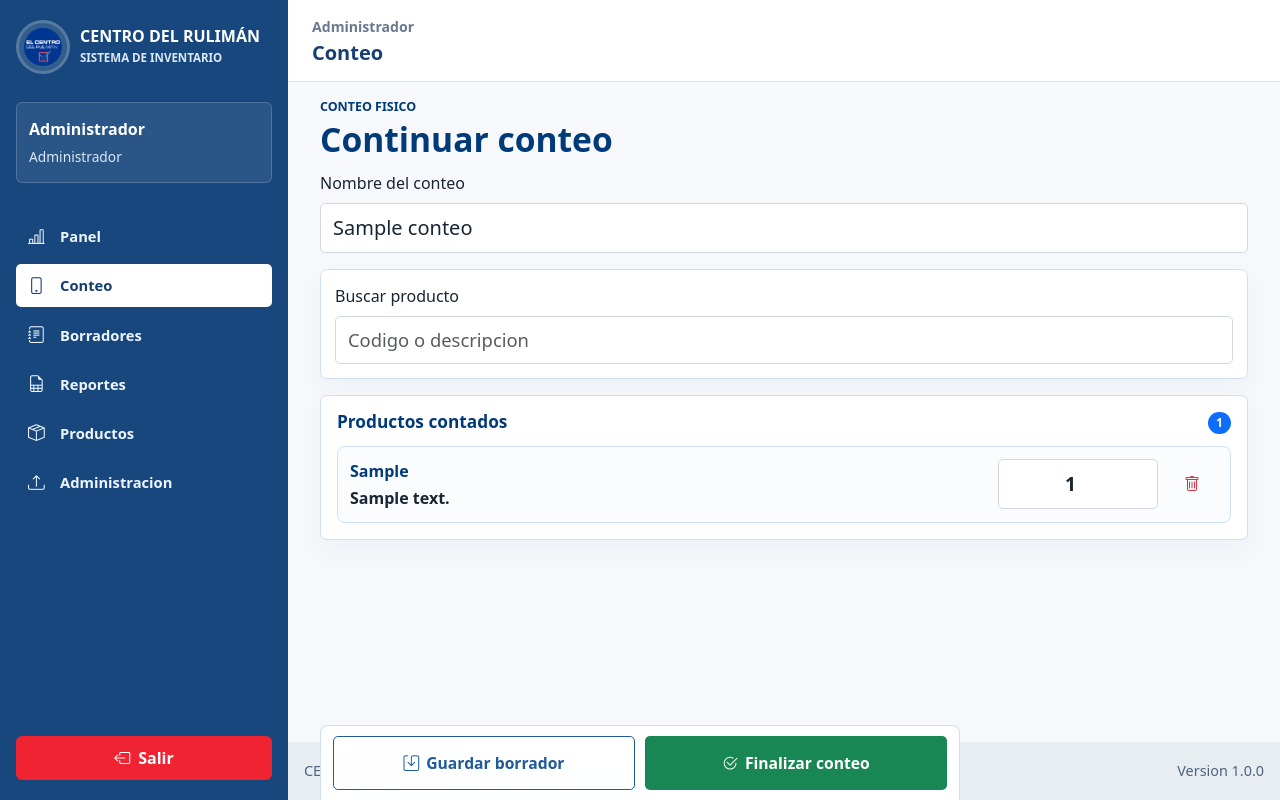
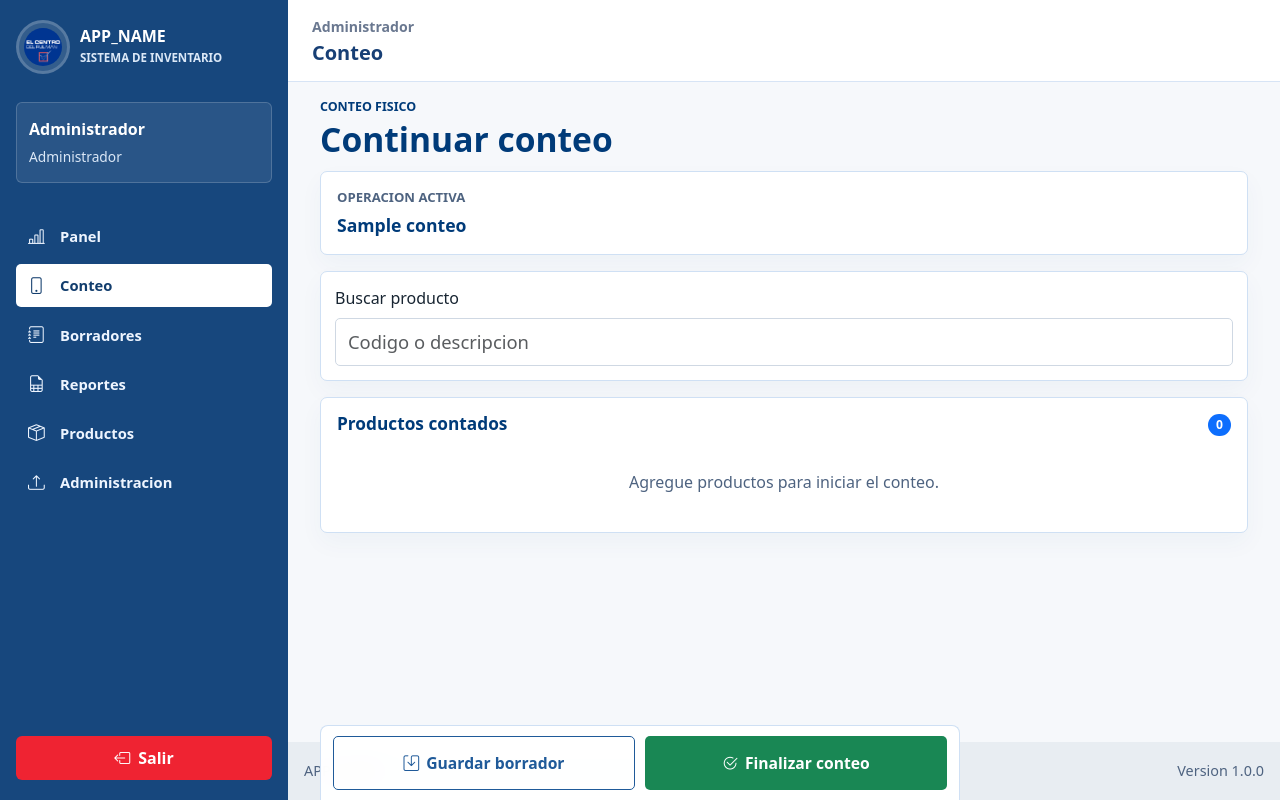
Before and after one commit to iterpos27/inventario-fisico, a PHP site: page /centro_ruliman_inventario/conteo.php?id=1 in a window 1280 px wide. Run offline with PHP 8.4, Linux system fonts and the light colour scheme; a user stored in the database is signed in; tables that the repository leaves empty hold one stand-in row (values such as "Sample post"); some libraries are stand-ins or nearby versions.

Commit message:
Mejorar flujo de operacion de conteo

```diff
--- a/assets/css/style.css
+++ b/assets/css/style.css
@@ -449,6 +449,23 @@
   margin-bottom: 12px;
 }
 
+.count-operation {
+  display: grid;
+  gap: 4px;
+}
+
+.count-operation span {
+  color: var(--muted);
+  font-weight: 800;
+  font-size: 0.82rem;
+  text-transform: uppercase;
+}
+
+.count-operation strong {
+  color: #003b79;
+  font-size: 1.1rem;
+}
+
 .search-input,
 .quantity-input {
   min-height: 58px;
--- a/assets/js/conteo.js
+++ b/assets/js/conteo.js
@@ -1,7 +1,7 @@
 const state = {
-  selected: null,
   items: new Map(),
   saving: false,
+  created: $('conteoCreado')?.value === '1',
 };
 
 const $ = (id) => document.getElementById(id);
@@ -40,7 +40,7 @@
         <strong>${escapeHtml(item.descripcion)}</strong>
       </div>
       <div class="count-item-actions">
-        <input class="form-control" type="number" step="0.01" min="0" inputmode="decimal" value="${item.cantidad}" data-edit="${item.producto_id}">
+        <input class="form-control" type="number" step="0.01" min="0" inputmode="decimal" value="${item.cantidad || ''}" placeholder="Cantidad" data-edit="${item.producto_id}">
         <button class="btn btn-outline-danger" type="button" data-delete="${item.producto_id}" aria-label="Eliminar"><i class="bi bi-trash"></i></button>
       </div>
     `;
@@ -75,47 +75,40 @@
     button.type = 'button';
     button.className = 'search-result';
     button.innerHTML = `<span>${escapeHtml(product.codigo)}</span><strong>${escapeHtml(product.descripcion)}</strong>`;
-    button.addEventListener('click', () => selectProduct(product));
+    button.addEventListener('click', () => addProductLine(product));
     results.appendChild(button);
   }
 
   results.classList.toggle('d-none', products.length === 0);
 }
 
-function selectProduct(product) {
-  state.selected = {
-    producto_id: Number(product.id),
-    codigo: product.codigo,
-    descripcion: product.descripcion,
-  };
-  $('selCodigo').textContent = product.codigo;
-  $('selDescripcion').textContent = product.descripcion;
-  $('productoSeleccionado').classList.remove('d-none');
+function focusQuantity(productId) {
+  requestAnimationFrame(() => {
+    const input = document.querySelector(`[data-edit="${productId}"]`);
+    if (!input) return;
+    input.focus();
+    input.select();
+    input.scrollIntoView({ behavior: 'smooth', block: 'center' });
+  });
+}
+
+function addProductLine(product) {
+  const id = String(product.id);
+  if (!state.items.has(id)) {
+    state.items.set(id, {
+      producto_id: Number(product.id),
+      codigo: product.codigo,
+      descripcion: product.descripcion,
+      cantidad: '',
+    });
+    renderList();
+  } else {
+    showMessage('Producto ya estaba agregado. Actualice la cantidad.', 'warning');
+  }
+
   $('resultadosBusqueda').classList.add('d-none');
   $('buscarProducto').value = '';
-  $('cantidadProducto').value = state.items.get(String(product.id))?.cantidad || '';
-  $('cantidadProducto').focus();
-}
-
-function addSelected() {
-  if (!state.selected) {
-    showMessage('Seleccione un producto', 'warning');
-    return;
-  }
-  const cantidad = Number($('cantidadProducto').value);
-  if (!Number.isFinite(cantidad) || cantidad < 0) {
-    showMessage('Ingrese una cantidad valida', 'warning');
-    return;
-  }
-  state.items.set(String(state.selected.producto_id), {
-    ...state.selected,
-    cantidad,
-  });
-  state.selected = null;
-  $('productoSeleccionado').classList.add('d-none');
-  $('cantidadProducto').value = '';
-  $('buscarProducto').focus();
-  renderList();
+  focusQuantity(product.id);
 }
 
 async function guardarBorrador(auto = false) {
@@ -164,6 +157,41 @@
   }
 }
 
+async function crearConteo() {
+  const nombre = $('nombreConteo').value.trim();
+  if (!nombre) {
+    showMessage('Ingrese el nombre del conteo', 'warning');
+    $('nombreConteo').focus();
+    return;
+  }
+
+  try {
+    const response = await fetch(`${baseUrl}/actions/crear_conteo.php`, {
+      method: 'POST',
+      headers: { 'Content-Type': 'application/json' },
+      body: JSON.stringify({
+        csrf_token: $('csrfToken').value,
+        nombre_conteo: nombre,
+      }),
+    });
+    const data = await response.json();
+    if (!response.ok || !data.ok) throw new Error(data.message || 'Error');
+
+    $('conteoId').value = data.conteo_id;
+    $('conteoCreado').value = '1';
+    state.created = true;
+    $('crearConteoPanel').classList.add('d-none');
+    $('conteoWorkspace').classList.remove('d-none');
+    $('accionesConteo').classList.remove('d-none');
+    $('operacionActiva').classList.remove('d-none');
+    $('operacionNombre').textContent = nombre;
+    showMessage('Conteo creado. Ya puede agregar productos.');
+    $('buscarProducto').focus();
+  } catch (error) {
+    showMessage('No se pudo crear el conteo', 'danger');
+  }
+}
+
 function buildPayload() {
   return {
     csrf_token: $('csrfToken').value,
@@ -179,16 +207,21 @@
   searchTimer = setTimeout(() => buscarProductos(event.target.value), 220);
 });
 
-$('agregarProducto').addEventListener('click', addSelected);
-$('cantidadProducto').addEventListener('keydown', (event) => {
-  if (event.key === 'Enter') addSelected();
+$('crearConteo')?.addEventListener('click', crearConteo);
+$('nombreConteo')?.addEventListener('keydown', (event) => {
+  if (event.key === 'Enter' && !state.created) crearConteo();
 });
 $('guardarBorrador').addEventListener('click', () => guardarBorrador(false));
 $('finalizarConteo').addEventListener('click', finalizarConteo);
 $('listaProductos').addEventListener('input', (event) => {
   const id = event.target.dataset.edit;
   if (!id || !state.items.has(id)) return;
-  state.items.get(id).cantidad = Number(event.target.value || 0);
+  state.items.get(id).cantidad = event.target.value;
+});
+$('listaProductos').addEventListener('keydown', (event) => {
+  if (event.key !== 'Enter' || !event.target.dataset.edit) return;
+  event.preventDefault();
+  $('buscarProducto').focus();
 });
 $('listaProductos').addEventListener('click', (event) => {
   const button = event.target.closest('[data-delete]');
--- a/conteo.php
+++ b/conteo.php
@@ -42,29 +42,33 @@
 
     <input type="hidden" id="csrfToken" value="<?= csrf_token() ?>">
     <input type="hidden" id="conteoId" value="<?= (int) ($conteo['id'] ?? 0) ?>">
+    <input type="hidden" id="conteoCreado" value="<?= $conteo ? '1' : '0' ?>">
 
-    <div class="mb-3">
+    <section id="crearConteoPanel" class="content-panel mb-3 <?= $conteo ? 'd-none' : '' ?>">
+        <div class="section-title"><h2>Crear operacion de conteo</h2></div>
         <label class="form-label" for="nombreConteo">Nombre del conteo</label>
         <input class="form-control form-control-lg" id="nombreConteo" value="<?= e($conteo['nombre_conteo'] ?? ('Conteo ' . date('d/m/Y H:i'))) ?>" placeholder="Ej. Conteo bodega principal">
-    </div>
+        <button class="btn btn-primary btn-lg w-100 mt-3" id="crearConteo" type="button"><i class="bi bi-plus-circle"></i> Crear conteo</button>
+    </section>
 
+    <?php if ($conteo): ?>
+        <div class="content-panel count-operation mb-3">
+            <span>Operacion activa</span>
+            <strong><?= e($conteo['nombre_conteo']) ?></strong>
+        </div>
+    <?php else: ?>
+        <div id="operacionActiva" class="content-panel count-operation mb-3 d-none">
+            <span>Operacion activa</span>
+            <strong id="operacionNombre"></strong>
+        </div>
+    <?php endif; ?>
+
+    <section id="conteoWorkspace" class="<?= $conteo ? '' : 'd-none' ?>">
     <section class="count-tool">
         <label class="form-label" for="buscarProducto">Buscar producto</label>
         <div class="position-relative">
             <input class="form-control form-control-lg search-input" id="buscarProducto" placeholder="Codigo o descripcion" autocomplete="off">
             <div id="resultadosBusqueda" class="search-results d-none"></div>
-        </div>
-    </section>
-
-    <section id="productoSeleccionado" class="selected-product d-none">
-        <div>
-            <span id="selCodigo" class="product-code"></span>
-            <strong id="selDescripcion"></strong>
-        </div>
-        <label class="form-label mt-3" for="cantidadProducto">Cantidad</label>
-        <div class="quantity-row">
-            <input class="form-control quantity-input" id="cantidadProducto" type="number" step="0.01" min="0" inputmode="decimal" placeholder="0">
-            <button class="btn btn-primary btn-lg" id="agregarProducto" type="button"><i class="bi bi-plus-lg"></i></button>
         </div>
     </section>
 
@@ -76,10 +80,11 @@
         <div id="listaProductos" class="count-list"></div>
         <div id="listaVacia" class="empty-state">Agregue productos para iniciar el conteo.</div>
     </section>
+    </section>
 
     <div id="mensajeEstado" class="save-message d-none"></div>
 
-    <div class="mobile-actions">
+    <div id="accionesConteo" class="mobile-actions <?= $conteo ? '' : 'd-none' ?>">
         <button class="btn btn-outline-primary btn-lg" id="guardarBorrador" type="button"><i class="bi bi-save"></i> Guardar borrador</button>
         <button class="btn btn-success btn-lg" id="finalizarConteo" type="button"><i class="bi bi-check2-circle"></i> Finalizar conteo</button>
     </div>
```
Also changed, not shown: actions/crear_conteo.php (added, +33 -0 lines).
